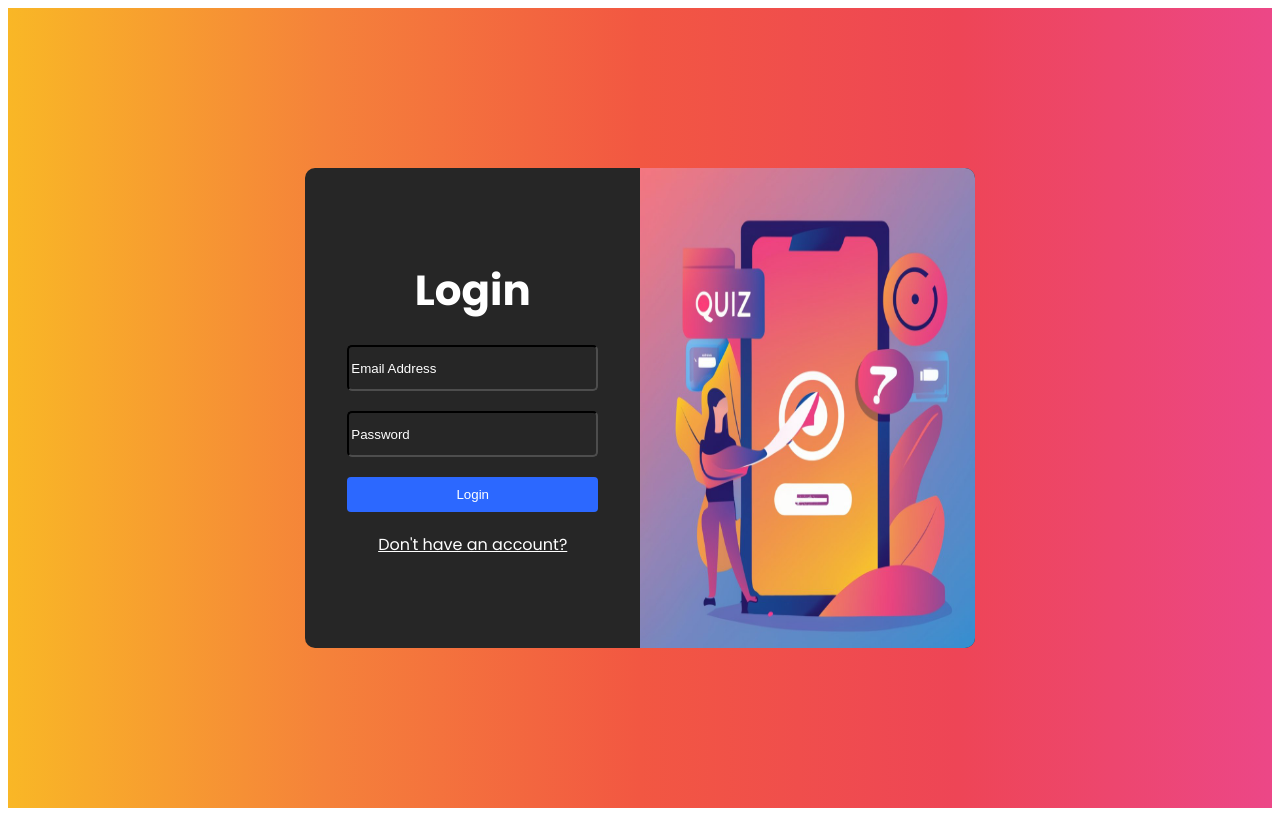
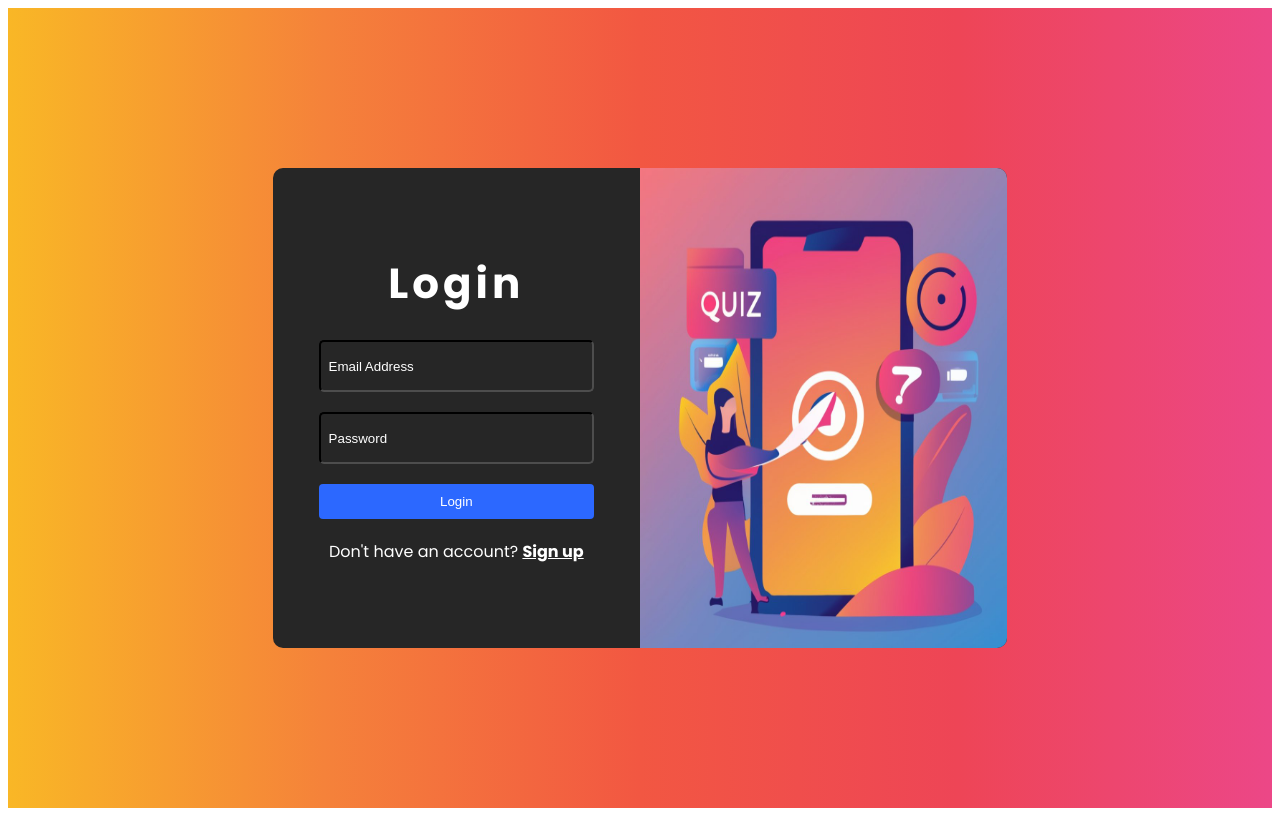
Before and after one commit to Manas8803/TriviaGenius-FrontEnd, a React (Vite) app: page /login in a window 1280 px wide. Built offline with nearby package versions, Linux system fonts and the light colour scheme.

Commit message:
Feat : Login Page added

```diff
--- a/src/components/form.css
+++ b/src/components/form.css
@@ -10,11 +10,12 @@
 	border-color: #4d4d4d;
 	margin-bottom: 20px;
 	height: 5vh;
-
+	padding: 4px 8px;
 	color: #ffffff;
 }
 .inputF::placeholder {
 	color: #ffffff;
+	padding: 0 0px;
 }
 
 button {
--- a/src/pages/Login-Register/login.css
+++ b/src/pages/Login-Register/login.css
@@ -1,4 +1,5 @@
 @import url("https://fonts.googleapis.com/css2?family=Dancing+Script&family=Poppins:ital,wght@0,100;0,200;0,300;0,400;0,500;0,600;0,700;0,800;0,900;1,100;1,200;1,300;1,400;1,500;1,600;1,700;1,800;1,900&display=swap");
+
 .login-container {
 	display: flex;
 	flex-direction: column;
@@ -7,6 +8,9 @@
 	color: #ffffff;
 	width: 50%;
 	height: 100%;
+}
+.login-container h1 {
+	letter-spacing: 4px;
 }
 .box {
 	background: linear-gradient(
@@ -47,8 +51,10 @@
 	width: 100%;
 }
 
-.text {
+a {
+	display: inline;
 	color: #ffffff;
+	text-decoration: none;
 }
 
 h1 {
--- a/src/pages/Login-Register/login.jsx
+++ b/src/pages/Login-Register/login.jsx
@@ -49,7 +49,7 @@ export function Login() {
 		<div className="box">
 			<div className="container">
 				<div className="login-container">
-          <h1 className="tag">Login</h1>
+					<h1>Login</h1>
 					{message && (
 						<div>
 							<span>
@@ -62,9 +62,12 @@ export function Login() {
 						</div>
 					)}
 					<LoginForm loginOrRegister={"Login"} status={status} />
-          <Link to="/register" className="text">
-            Don't have an account?
+					<div>
+						<span className="text">Don't have an account? </span>
+						<Link to="/register">
+							<strong style={{ textDecoration: "underline" }}>Sign up</strong>
 						</Link>
+					</div>
 				</div>
 				<div className="img-c">
 					<img src={img} className="img1" alt="To be loaded" />
--- a/src/pages/Login-Register/register.css
+++ b/src/pages/Login-Register/register.css
@@ -7,6 +7,9 @@
 	color: #ffffff;
 	width: 50%;
 	height: 100%;
+}
+.login-container h1 {
+	letter-spacing: 4px;
 }
 .box {
 	background: linear-gradient(
--- a/src/pages/Login-Register/register.jsx
+++ b/src/pages/Login-Register/register.jsx
@@ -53,7 +53,7 @@ export function Register() {
 					<img src={img} className="img" alt="To be loaded" />
 				</div>
 				<div className="login-container">
-          <h1 className="tag">Register</h1>
+					<h1>Register</h1>
 					{message && (
 						<div>
 							<span>
@@ -66,9 +66,12 @@ export function Register() {
 						</div>
 					)}
 					<LoginForm loginOrRegister={"Register"} status={status} />
-          <Link to="/login" className="text">
-            Already have an account?
+					<div>
+						<span className="text">Already have an account? </span>
+						<Link to="/register">
+							<strong style={{ textDecoration: "underline" }}>Sign in</strong>
 						</Link>
+					</div>
 				</div>
 			</div>
 		</div>
```
Also changed, not shown: 1 other file (tests, documents, lock files or other folders). Lines whose indentation alone changed are shown as unchanged.
